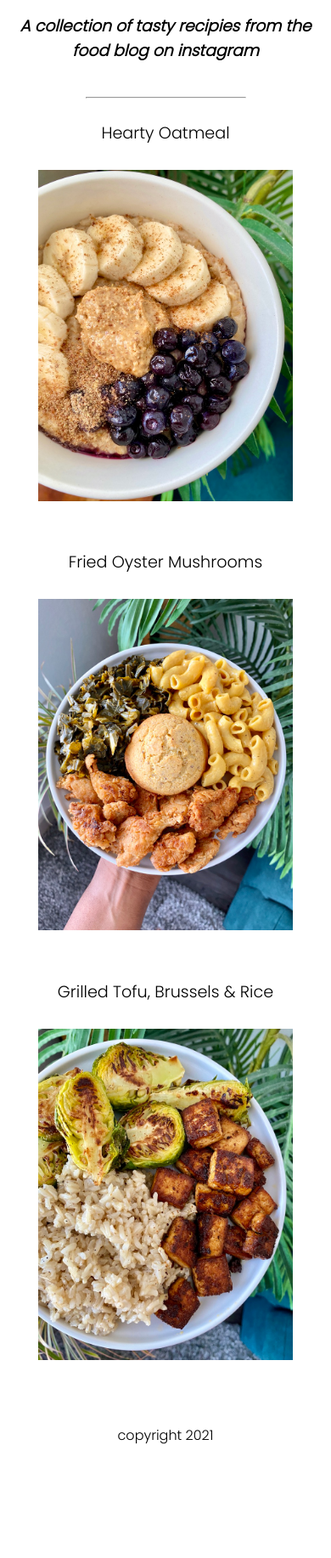
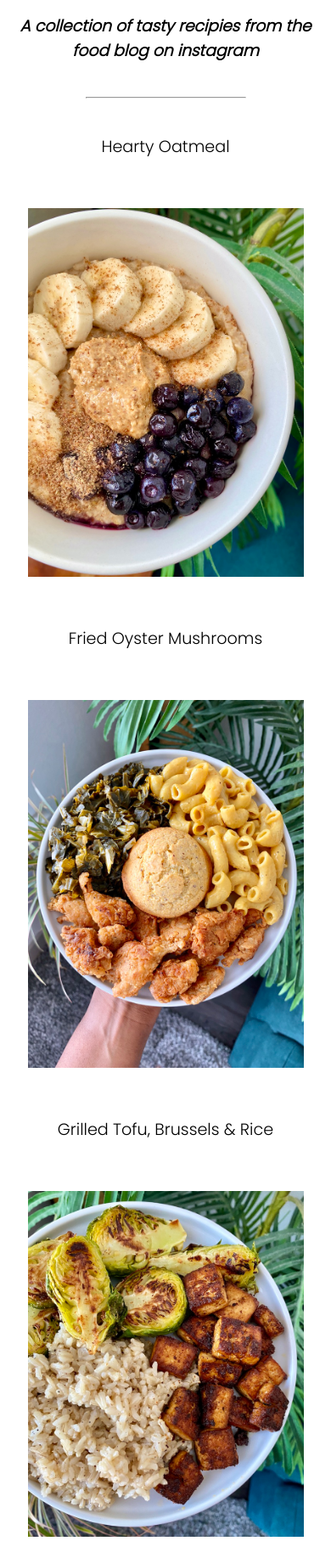
Before and after one commit to danecalifornia/danethevegan-recipes, a plain HTML site: page index.html in a window 390 px wide. Shown: the part 163-1997 px from the top of the page at 85% size. Before the commit the page ends 1881 px from the top, so only its background shows below. Drawn offline with Linux system fonts and the light colour scheme.

Commit message:
image resize responsiveness, added secondary recipe pages

```diff
--- a/index.html
+++ b/index.html
@@ -49,6 +49,9 @@
       width: 50%;
 
     }
+
+
+
     .copyright {
      text-align: center;
      justify-content: center;
@@ -74,7 +77,14 @@
       }
       hr {
         justify-content: center;
+        margin-bottom: 1.5em;
       }
+      img {
+        width: 50%;
+        height: auto;
+        min-width: 325px;
+      }
+
     }
     @media only screen and (max-width:701px){
       h1, h3 {
@@ -107,9 +117,9 @@
   <hr>
   <table>
     <tr>
-      <td>Hearty Oatmeal <br><br> <img class="hvr-grow" src="images/oatmeal.jpeg" alt="" height="390" width="300"></td>
-      <td>Fried Oyster Mushrooms <br><br> <img class="hvr-grow" src="images/oystershrooms.jpeg" alt="" height="390" width="300"></td>
-      <td>Grilled Tofu, Brussels & Rice <br><br> <img class="hvr-grow" src="images/tofuandbrussels.jpeg" alt="" height="390" width="300"></td>
+      <td>Hearty Oatmeal <br><br><br><a href="oatmeal.html"><img class="hvr-grow" src="images/oatmeal.jpeg" alt="" height="390" width="300"></a></td>
+      <td>Fried Oyster Mushrooms <br><br><br><img class="hvr-grow" src="images/oystershrooms.jpeg" alt="" height="390" width="300"></td>
+      <td>Grilled Tofu, Brussels & Rice <br><br><br><img class="hvr-grow" src="images/tofuandbrussels.jpeg" alt="" height="390" width="300"></td>
     </tr>
   </table>
   <br>
```
Also changed, not shown: oatmeal.html (added, +32 -0 lines), shrooms.html (added), tofu.html (added).
